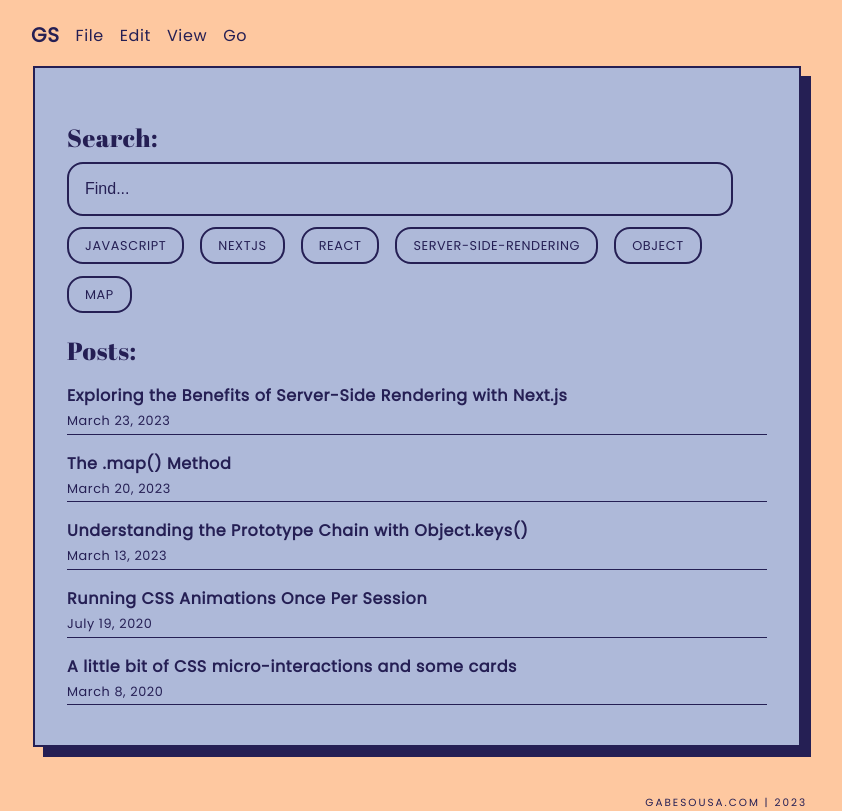
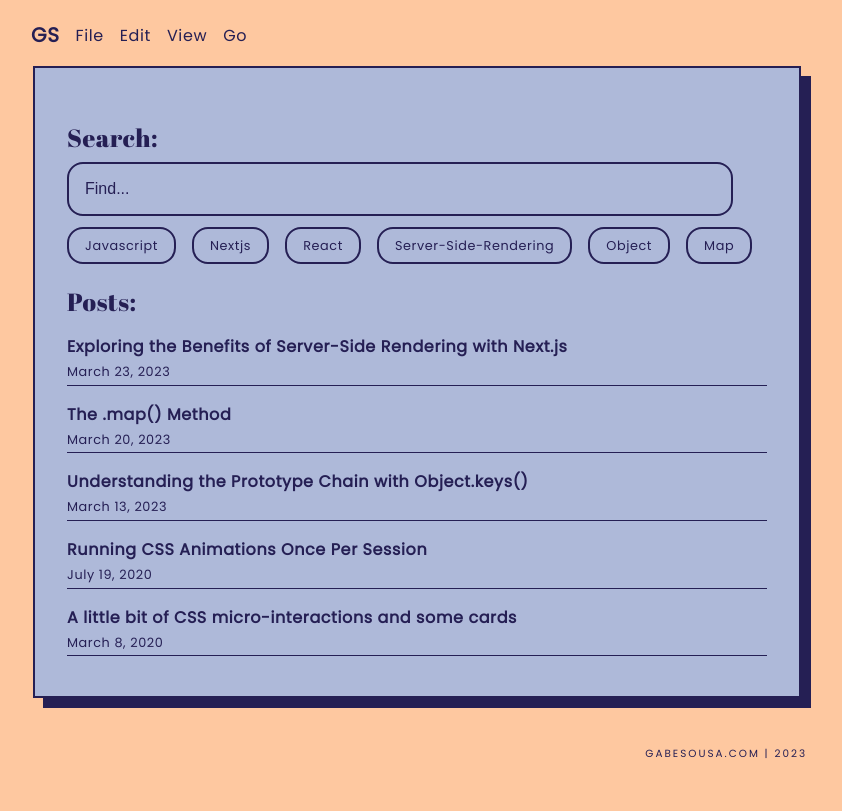
Before and after one commit to developer-gabe/nextjs-project, a Next.js app: page /posts in a window 1280 px wide. Shown: the whole page, without its empty margins (223-1065 px from the left). Built offline with nearby package versions, Linux system fonts and the light colour scheme; a small style sheet from the web is missing.

Commit message:
Whoops, forgot somethings

```diff
--- a/pages/posts/[id].js
+++ b/pages/posts/[id].js
@@ -24,7 +24,7 @@ export default function Post({ postData }) {
 					</div>
 					<div className='blog-post__content' dangerouslySetInnerHTML={{ __html: postData.contentHtml }} />
 				</div>
-				<div className='blog-post__tags'>
+				<div className='tag-list'>
 					{postData.tags.map((tag) => (
 						<Link key={tag} href={`/posts/?search=${tag}`} className="button tags">
 							{tag}
--- a/styles/globals.css
+++ b/styles/globals.css
@@ -219,7 +219,7 @@ article {
 }
 
 .tags.button {
-	text-transform: uppercase;
+	text-transform: capitalize;
 }
 
 .tags:first-child {
```
